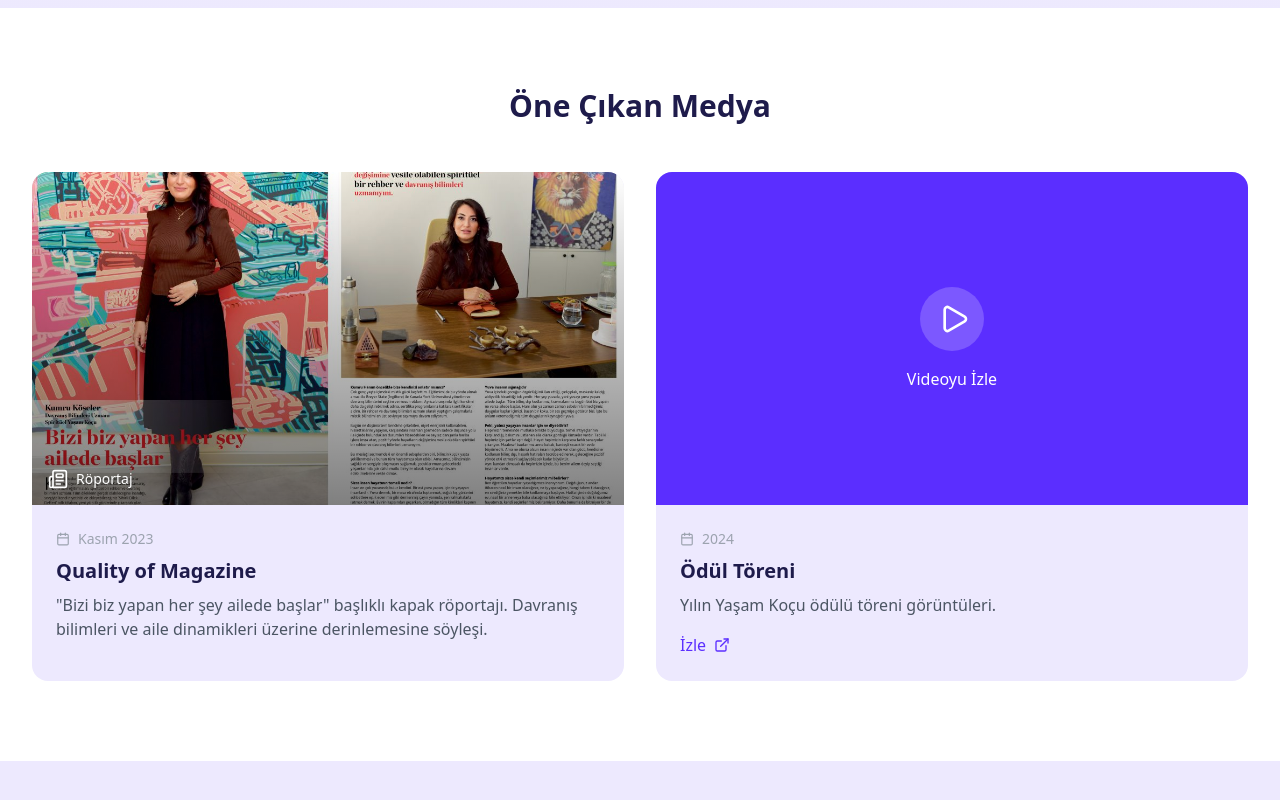
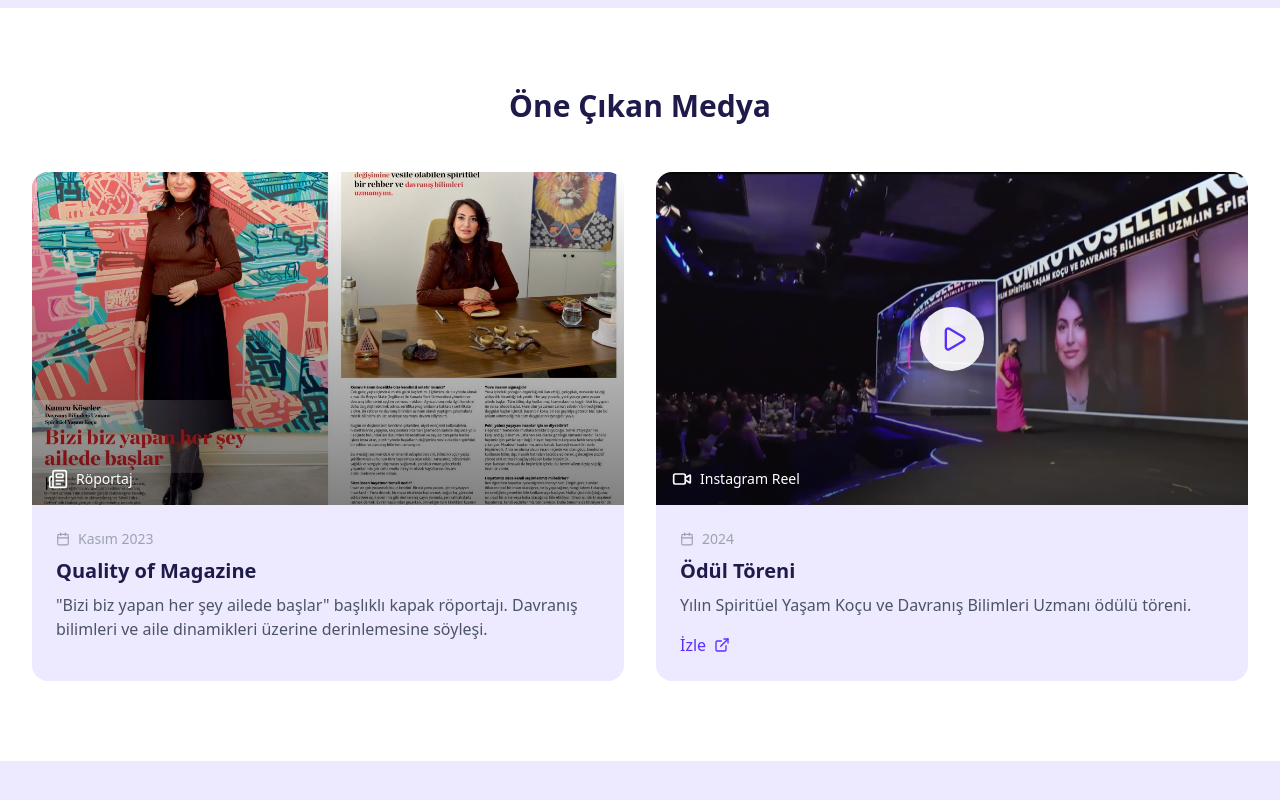
Before and after one commit to metinemredonmez/kumru, a Next.js app: page /medya in a window 1280 px wide. Shown: the part 372-1172 px from the top of the page. Built offline with nearby package versions, Linux system fonts and the light colour scheme.

Commit message:
Add award ceremony thumbnail with play button overlay

```diff
--- a/src/app/medya/page.tsx
+++ b/src/app/medya/page.tsx
@@ -21,8 +21,8 @@ const mediaAppearances = [
     title: "Ödül Töreni",
     subtitle: "Instagram Reel",
     date: "2024",
-    description: "Yılın Yaşam Koçu ödülü töreni görüntüleri.",
-    image: null,
+    description: "Yılın Spiritüel Yaşam Koçu ve Davranış Bilimleri Uzmanı ödülü töreni.",
+    image: "/odul-toreni.jpg",
     link: "https://www.instagram.com/reel/DJq0jUptijh/",
   },
 ];
@@ -140,13 +140,25 @@ export default function MediaPage() {
                   className="bg-[var(--soft)] rounded-2xl overflow-hidden"
                 >
                   {item.image && (
-                    <div className="aspect-video relative overflow-hidden">
+                    <a
+                      href={item.link || "#"}
+                      target={item.link ? "_blank" : undefined}
+                      rel={item.link ? "noopener noreferrer" : undefined}
+                      className="aspect-video relative overflow-hidden block group"
+                    >
                       <img
                         src={item.image}
                         alt={item.title}
-                        className="w-full h-full object-cover"
+                        className="w-full h-full object-cover group-hover:scale-105 transition-transform duration-300"
                       />
                       <div className="absolute inset-0 bg-gradient-to-t from-black/50 to-transparent" />
+                      {item.type === "video" && (
+                        <div className="absolute inset-0 flex items-center justify-center">
+                          <div className="w-16 h-16 rounded-full bg-white/90 flex items-center justify-center group-hover:scale-110 transition-transform">
+                            <Play size={28} className="text-[var(--indigo)] ml-1" />
+                          </div>
+                        </div>
+                      )}
                       <div className="absolute bottom-4 left-4 flex items-center gap-2">
                         {item.type === "magazine" ? (
                           <Newspaper size={20} className="text-white" />
@@ -155,7 +167,7 @@ export default function MediaPage() {
                         )}
                         <span className="text-white text-sm font-medium">{item.subtitle}</span>
                       </div>
-                    </div>
+                    </a>
                   )}
 
                   {!item.image && item.link && (
```
Also changed, not shown: public/odul-toreni.jpg (added).
